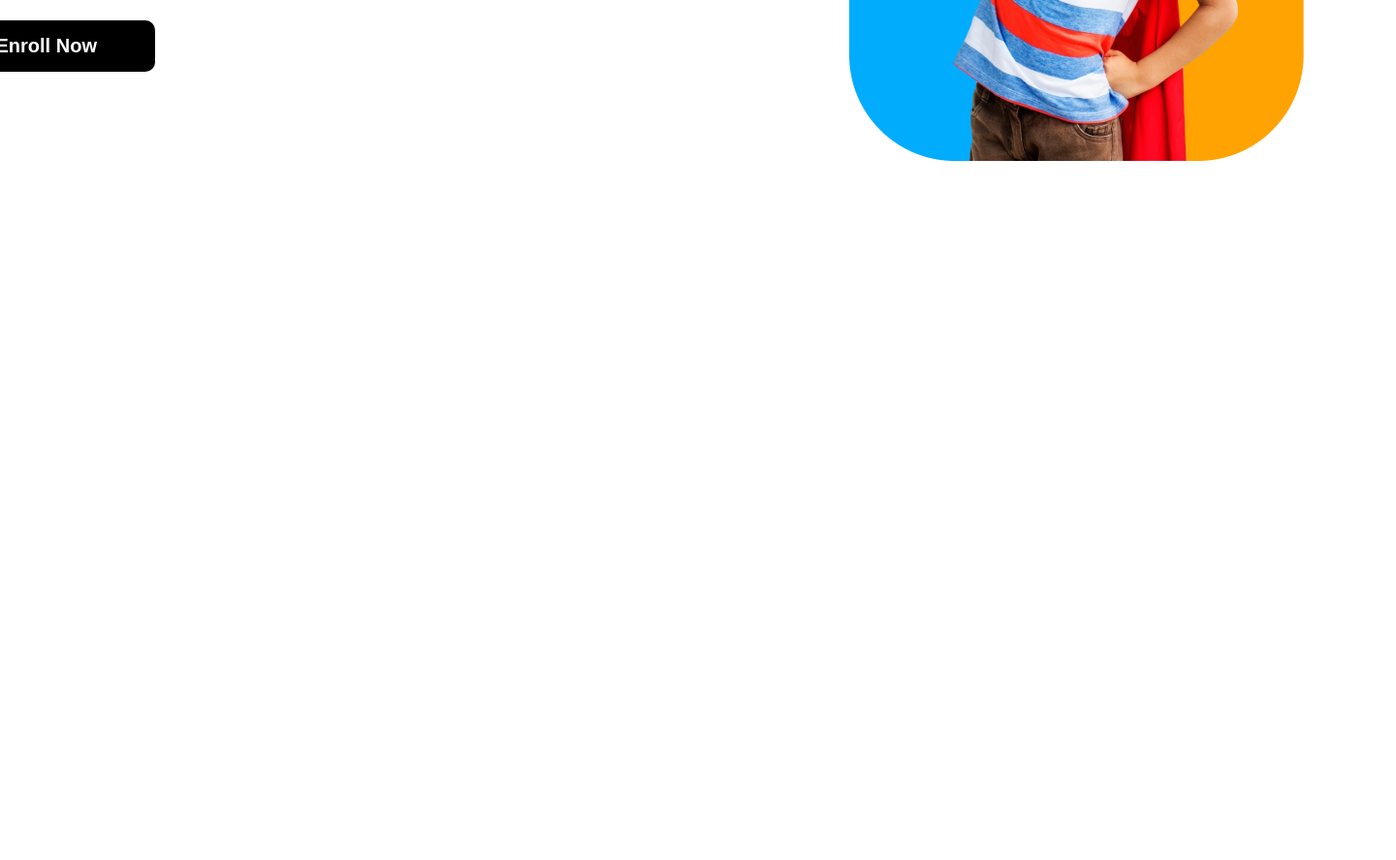
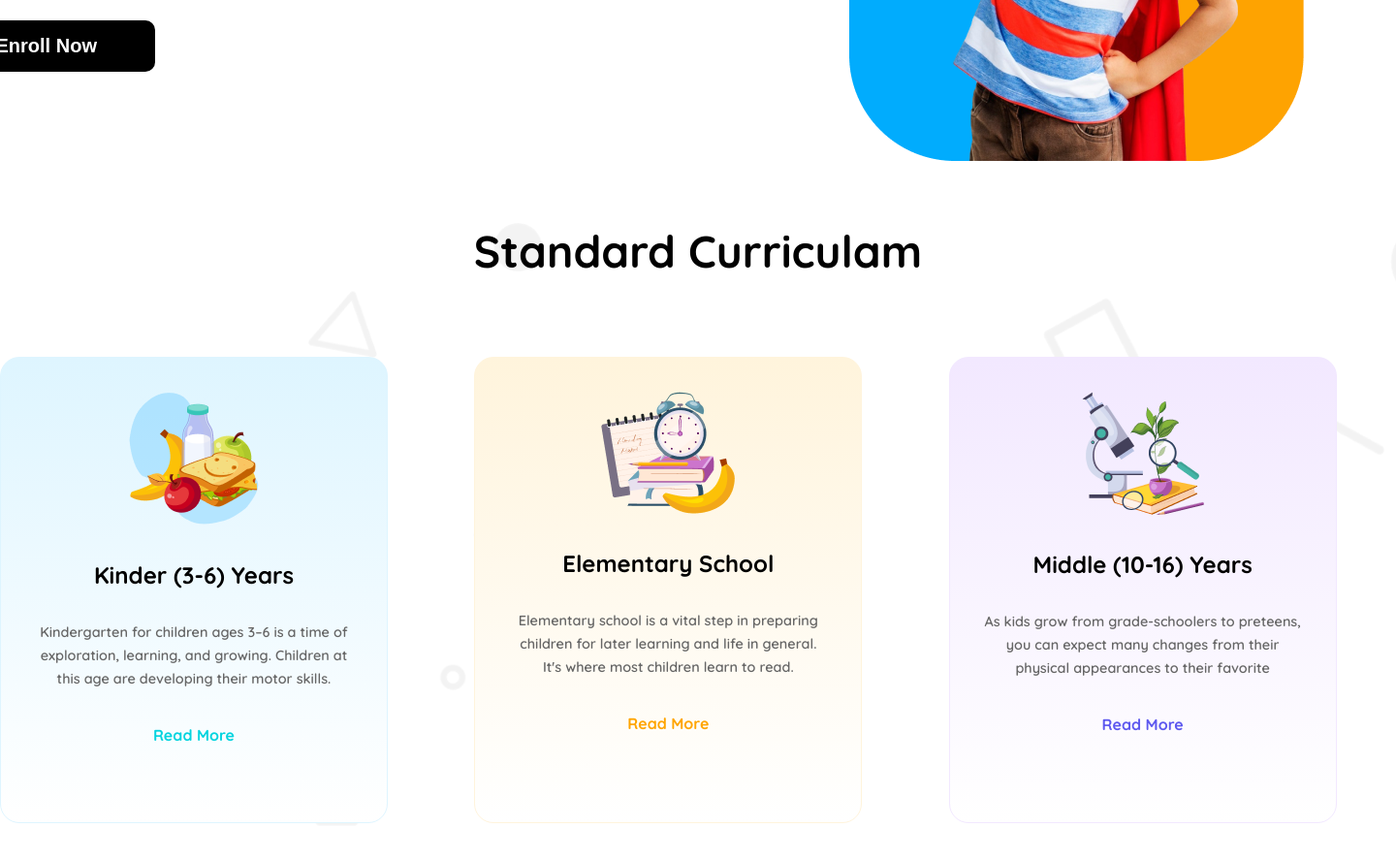
Before and after one commit to jamilWebdesign2024/My-second-assignment, a plain HTML site: page index.html in a window 1280 px wide. Shown: the part 511-1398 px from the top of the page at 97% size, 1440 px wide, since content can reach past the window. Before the commit the page ends 800 px from the top, so only its background shows below. Drawn offline with nearby package versions, Linux system fonts and the light colour scheme.

Commit message:
second section 90% done

```diff
--- a/index.html
+++ b/index.html
@@ -37,6 +37,30 @@
                 <img src="assets/hero-kids.png" alt="">
             </div>
         </section>
+        <section class="curriculam">
+            <h3 class="curriculam-title">Standard Curriculam</h3>
+            <div class="curriculam-box">
+                <div class="curriculam-card one">
+                    <img src="assets/kinder.png" alt="" class="curriculam-img-1">
+                    <h4 class="curriculam-cart-title">Kinder (3-6) Years</h4>
+                    <p class="curriculam-cart-description text-primary">Kindergarten for children ages 3–6 is a time of exploration, learning, and growing. Children at this age are developing their motor skills.</p>
+                    <h5 class="read-more cart-01 color-03">Read More</h5>
+                </div>
+                <div class="curriculam-card two">
+                    <img src="assets/elementary.png" alt="" class="curriculam-img-2">
+                    <h4 class="curriculam-cart-title">Elementary School</h4>
+                    <p class="curriculam-cart-description text-primary">Elementary school is a vital step in preparing children for later learning and life in general. It's where most children learn to read.</p>
+                    <h5 class="read-more cart-02 color-01">Read More</h5>
+                </div>
+                <div class="curriculam-card three">
+                    <img src="assets/middle.png" alt="" class="curriculam-img-03">
+                    <h4 class="curriculam-cart-title">Middle (10-16) Years</h4>
+                    <p class="curriculam-cart-description text-primary">As kids grow from grade-schoolers to preteens, you can expect many changes from their physical appearances to their favorite</p>
+                    <h5 class="read-more cart-01 color-04">Read More</h5>
+                </div>
+            </div>
+
+        </section>
     </main>
     <footer>
 
--- a/style/style.css
+++ b/style/style.css
@@ -27,7 +27,12 @@ body{
     font-size: 1.25rem;
     font-weight: 500;
 }
-
+.text-primary{
+   font-size: 0.9rem;
+   color: #666666;
+   line-height: 1.5rem;
+   font-weight: 600;
+}
 /* color shared */
 
 .color-01{
@@ -97,6 +102,70 @@ ul li a{
     background-color: black;
 }
 
+/* curriculam styles */
+.curriculam{
+    width: 1440px;
+    margin: 0 auto;
+    margin-top: 3.75rem;
+    background-image: url("../assets/bg.png");
+    background-repeat: no-repeat;
+    background-size: cover;
+    height: 100vh;
+}
+.curriculam-box{
+    display: grid;
+    grid-template-columns: repeat(3, 1fr);
+    gap: 1.75rem;
+}
+.curriculam-card{
+    width: 400px;
+    text-align: center;
+    border-radius: 1.25rem;
+    padding: 2.2rem;
+}
+.curriculam-title{
+    font-size: 2.875rem;
+    font-weight: 700;
+    text-align: center;
+    margin-bottom: 5rem;
+}
+.one{
+    background-image: linear-gradient(to top, white, #DEF5FF);
+    border: 1px solid rgba(222, 245, 255, 1);
+}
+.two{
+    background-image: linear-gradient(to top, white, #FFF4DC);
+    border: 1px solid rgba(255, 244, 220, 1);
+}
+.three{
+    background-image: linear-gradient(to top, white, #F2E8FF);
+    border: 1px solid rgba(242, 232, 255, 1);
+}
+.curriculam-cart-title{
+    font-size: 1.5rem;
+    font-weight: 700;
+    margin: 2rem 0 2rem 0;
+}
+.read-more{
+    font-size: 1rem;
+    font-weight: 700;
+}
+.cart-01{
+    margin-top: 2.25rem;
+    margin-bottom: 2.8rem;
+}
+
+.cart-02{
+    margin-top: 2.25rem;
+    margin-bottom: 2.8rem;
+}
+.cart-03{
+    margin-top: 2.5rem;
+    margin-bottom: 2.8rem;
+}
+
+
+
 
 
 
@@ -142,6 +211,28 @@ ul li a{
         width: 100%;
         margin: 1rem;
     }
+    .banner-description{
+        padding: 10px;
+    }
+    .curriculam{
+        width: 100%;
+
+    }
+    .curriculam-box{
+        display: grid;
+        grid-template-columns: repeat(1, 1fr);
+        width: 85%;
+        margin: 0 auto;
+    }
+    .curriculam-card{
+        width: 95%;
+        gap: 10px;
+        margin-left: 10px;
+        /* padding: 1rem; */
+    }
+    .curriculam{
+        width: 100%;
+    }
 
 
 }
```
